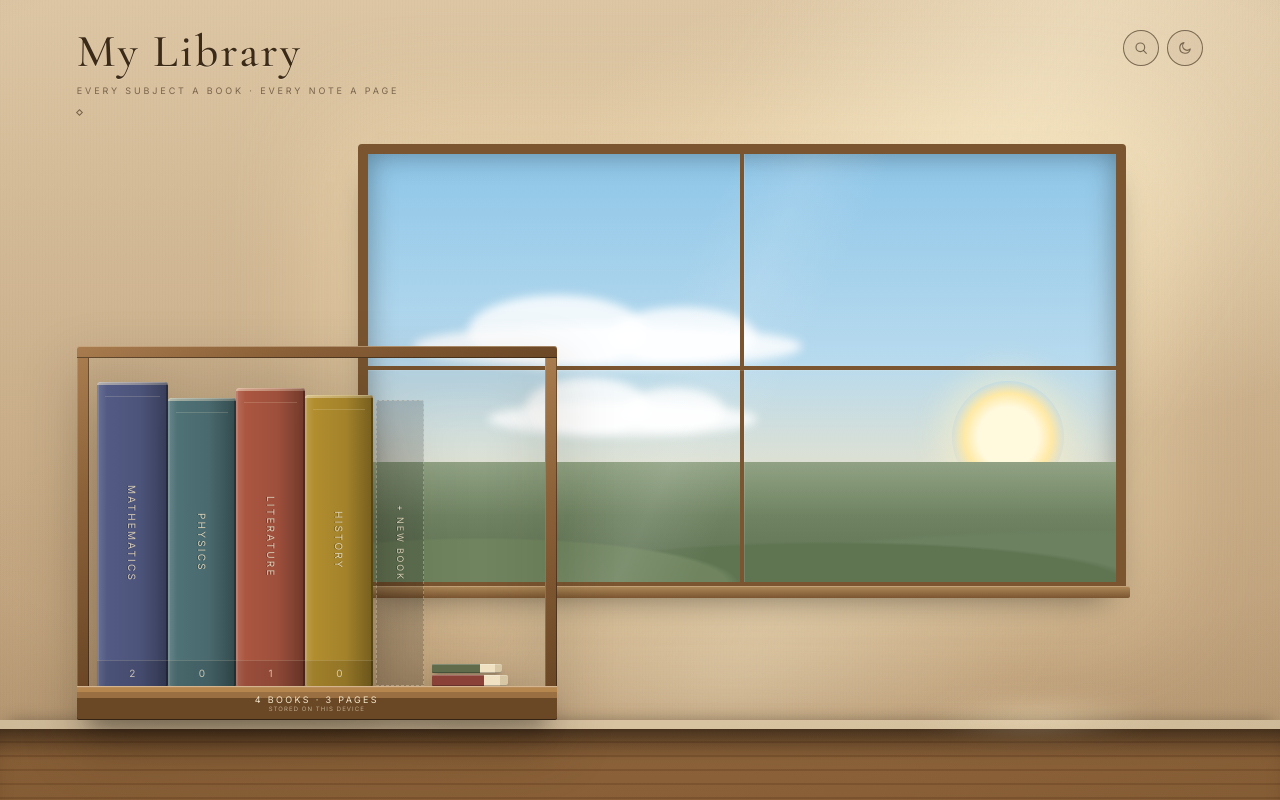
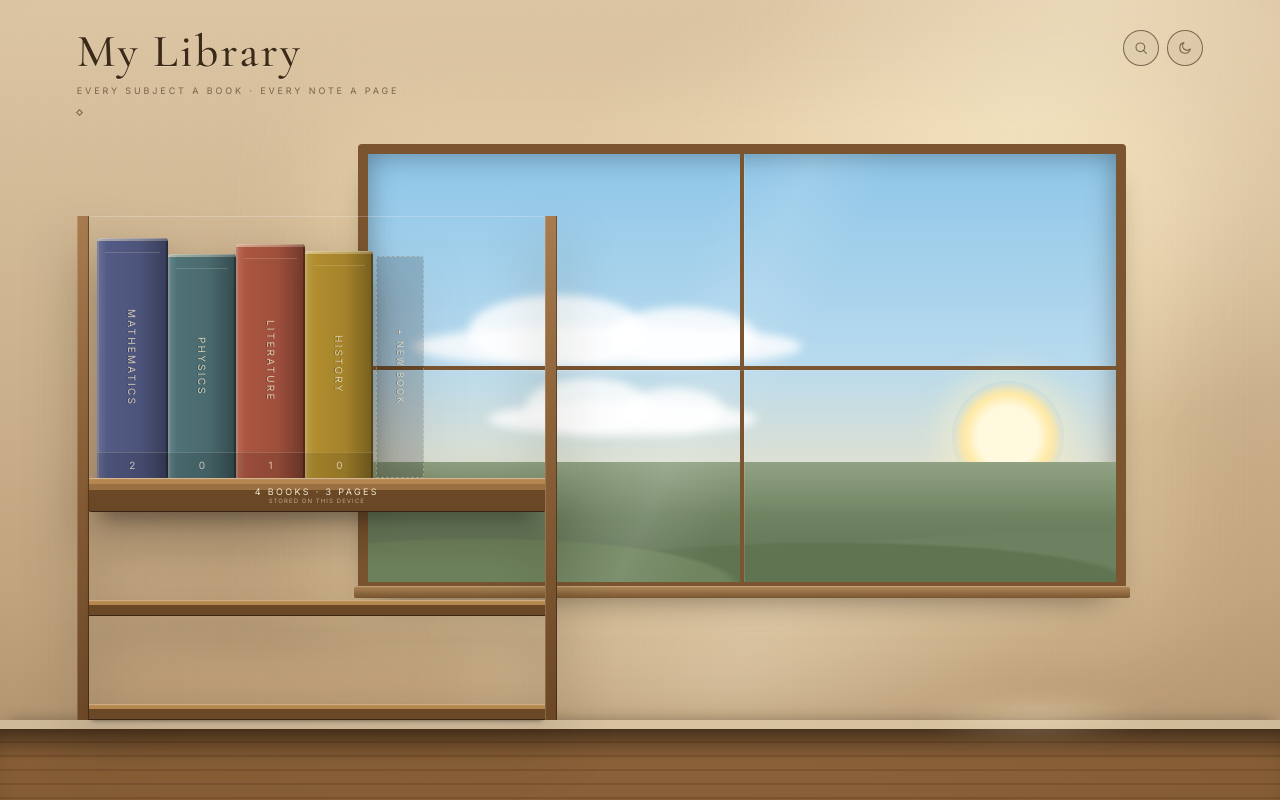
Before and after one commit to olcanaskar/my-library, a Next.js app: page / in a window 1280 px wide. Built offline with nearby package versions, Linux system fonts and the light colour scheme.

Commit message:
feat: turn the open shelf into a multi-tier bookcase

```diff
--- a/app/globals.css
+++ b/app/globals.css
@@ -165,7 +165,7 @@ body {
   --wood-frame: linear-gradient(150deg, #a87c4e 0%, #8a6038 44%, #6b4726 100%);
   --wood-shelf-light: #b6864f;
   --wood-shelf-dark: #6a4826;
-  --spine-base: clamp(190px, min(36vw, 38vh), 320px);
+  --spine-base: clamp(160px, min(28vw, 30vh), 260px);
   --room-ink: #3b2a18;
   --room-ink-soft: rgba(59, 42, 24, 0.62);
   --room-ink-shadow: rgba(255, 250, 235, 0.25);
@@ -596,18 +596,16 @@ html[data-theme="dark"] .window-sill {
   filter: drop-shadow(0 22px 26px rgba(30, 16, 4, 0.3));
 }
 
-.shelf-rail {
-  height: 12px;
-  border-radius: 3px 3px 0 0;
-  background: var(--wood-frame);
-  box-shadow:
-    inset 0 1px 0 rgba(255, 238, 208, 0.35),
-    inset 0 -1px 0 rgba(0, 0, 0, 0.4);
+.shelf-unit {
+  display: flex;
+  align-items: stretch;
 }
 
-.shelf-frame {
+.shelf-stack {
   display: flex;
-  align-items: stretch;
+  min-width: 0;
+  flex: 1;
+  flex-direction: column;
 }
 
 .shelf-post {
@@ -620,9 +618,12 @@ html[data-theme="dark"] .window-sill {
 }
 
 .shelf-opening {
-  flex: 1;
   min-width: 0;
-  padding: 10px 8px 0;
+  padding: 8px 8px 0;
+}
+
+.shelf-gap {
+  height: 88px;
 }
 
 .shelf-row {
@@ -669,6 +670,20 @@ html[data-theme="dark"] .window-sill {
   letter-spacing: 0.18em;
   text-transform: uppercase;
   color: var(--lib-cream-soft);
+}
+
+.shelf-board--slim {
+  height: 16px;
+  border-radius: 0;
+  background: linear-gradient(
+    180deg,
+    #b98c5c 0 2px,
+    var(--wood-shelf-light) 2px 5px,
+    var(--wood-shelf-dark) 5px 100%
+  );
+  box-shadow:
+    inset 0 1px 0 rgba(255, 242, 215, 0.3),
+    inset 0 -1px 0 rgba(0, 0, 0, 0.45);
 }
 
 .shelf-empty {
--- a/components/library/LibraryView.tsx
+++ b/components/library/LibraryView.tsx
@@ -94,11 +94,10 @@ export function LibraryView({
             My Library
           </h2>
 
-          <div aria-hidden="true" className="shelf-rail" />
-
-          <div className="shelf-frame">
+          <div className="shelf-unit">
             <span aria-hidden="true" className="shelf-post" />
 
+            <div className="shelf-stack">
               <div className="shelf-opening">
                 {subjects.length === 0 ? (
                   <div className="shelf-empty">
@@ -151,14 +150,20 @@ export function LibraryView({
                 )}
               </div>
 
-            <span aria-hidden="true" className="shelf-post" />
-          </div>
-
               <div className="shelf-board">
                 <span className="shelf-count">
                   {books} · {pages}
                 </span>
                 <span className="shelf-note">Stored on this device</span>
+              </div>
+
+              <div aria-hidden="true" className="shelf-gap" />
+              <div aria-hidden="true" className="shelf-board shelf-board--slim" />
+              <div aria-hidden="true" className="shelf-gap" />
+              <div aria-hidden="true" className="shelf-board shelf-board--slim" />
+            </div>
+
+            <span aria-hidden="true" className="shelf-post" />
           </div>
         </section>
       </div>
```
Lines whose indentation alone changed are shown as unchanged.
